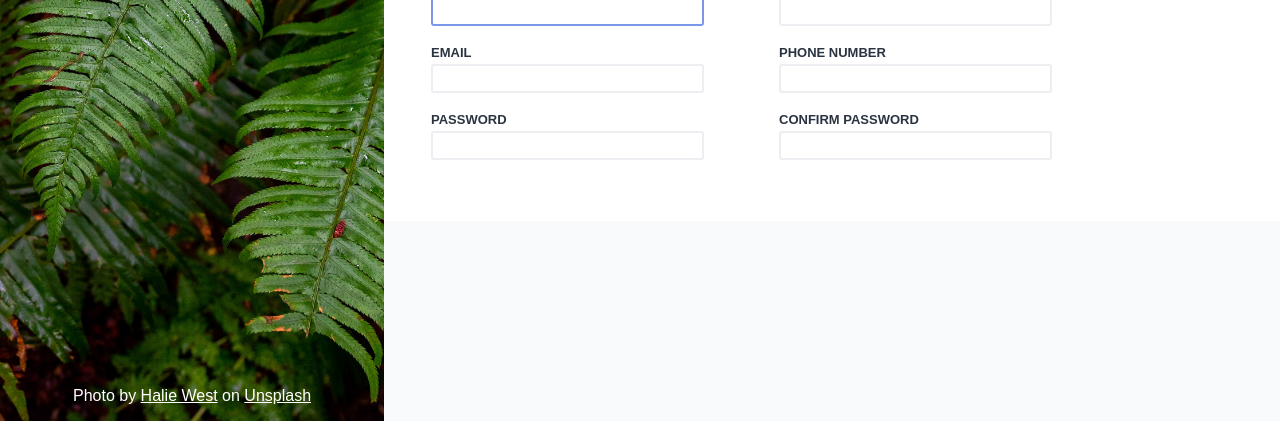
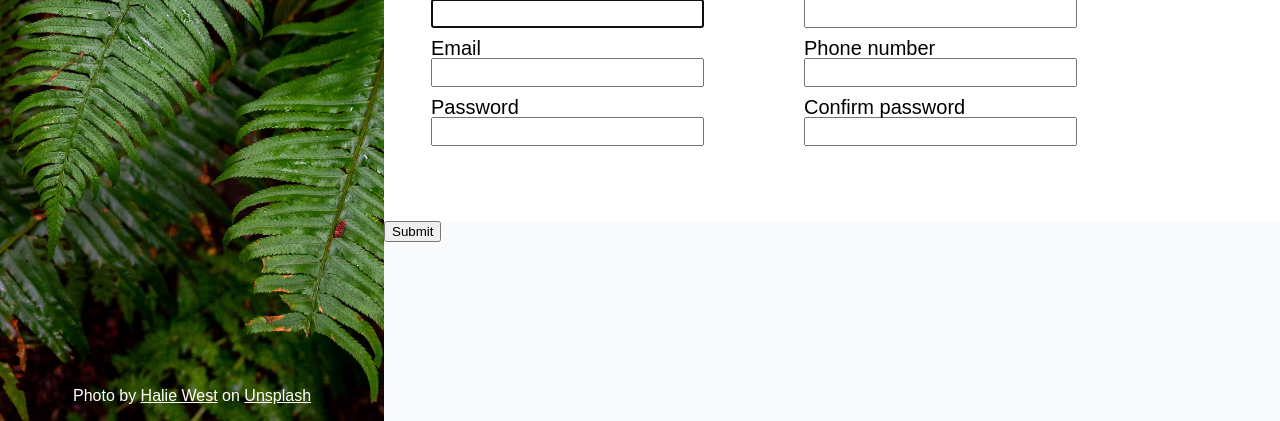
Before and after one commit to o11899nine/odin-signup, a plain HTML site: page index.html in a window 1280 px wide. Shown: the part 379-800 px from the top of the page. Drawn offline with Linux system fonts and the light colour scheme.

Commit message:
Refactor form

```diff
--- a/index.html
+++ b/index.html
@@ -6,6 +6,7 @@
     <title>Odin Sign-Up</title>
     <link rel="stylesheet" href="reset.css">
     <link rel="stylesheet" href="style.css">
+    <script src="script.js" defer></script>
     <base target="_blank">
   </head>
   <body>
@@ -34,27 +35,41 @@
         <section class="form-section">
           <p>Let's do this!</p>
           <form>
-
-            <div class="form-col">
+            <div class="form-field">
               <label for="first-name">First name</label>
-              <input type="text" id="first-name" name="first-name" autofocus>
-              <label for="email">Email</label>
-              <input type="email" id="email" name="email">
-              <label for="password">Password</label>
-              <input type="password" id="password" name="password">
+              <input type="text" id="first-name" name="first-name" autofocus required>
             </div>
 
-            <div class="form-col">
+            <div class="form-field">
               <label for="last-name">Last name</label>
-              <input type="text" id="last-name" name="last-name">
+              <input type="text" id="last-name" name="last-name" required>
+            </div>
+
+            <div class="form-field">
+              <label for="email">Email</label>
+              <input type="email" id="email" name="email" required>
+            </div>
+
+            <div class="form-field">
               <label for="phone-number">Phone number</label>
-              <input type="tel" id="phone-number" name="phone-number">
+              <input type="tel" id="phone-number" name="phone-number" required>
+            </div>
+
+            <div class="form-field">
+              <label for="password">Password</label>
+              <input type="password" id="password" name="password" required>
+            </div>
+
+            <div class="form-field">
               <label for="confirm-password">Confirm password</label>
               <input type="password" id="confirm-password"
-                name="confirm-password">
+                name="confirm-password" required>
             </div>
-          </form>
-        </section>
+
+          </section>
+
+          <button type="submit">Submit</button>
+        </form>
       </div>
 
     </div>
--- a/style.css
+++ b/style.css
@@ -95,32 +95,16 @@ em {
   padding-top: 20px;
 }
 
-input {
+label, input {
+  display: block;
   font-size: 2rem;
-  border: 2px solid #EDEEF1;
-  border-radius: 3px;
-  margin-bottom: 20px;
-}
-
-input:focus {
-  outline: none;
-  border-color: #7B97E8;
 }
 
 form {
   margin-top: 10px;
+  width: 800px;
   display: flex;
-  gap: 75px;
+  flex-wrap: wrap;
+  column-gap: 100px;
+  row-gap: 10px;
 }
-
-label {
-  text-transform: uppercase;
-  font-size: 1.3rem;
-  font-weight: bold;
-  color: #2A3441;
-  margin-bottom: 5px;
-}
-
-label,input {
-  display: block;
-}
```
Also changed, not shown: script.js (added).
